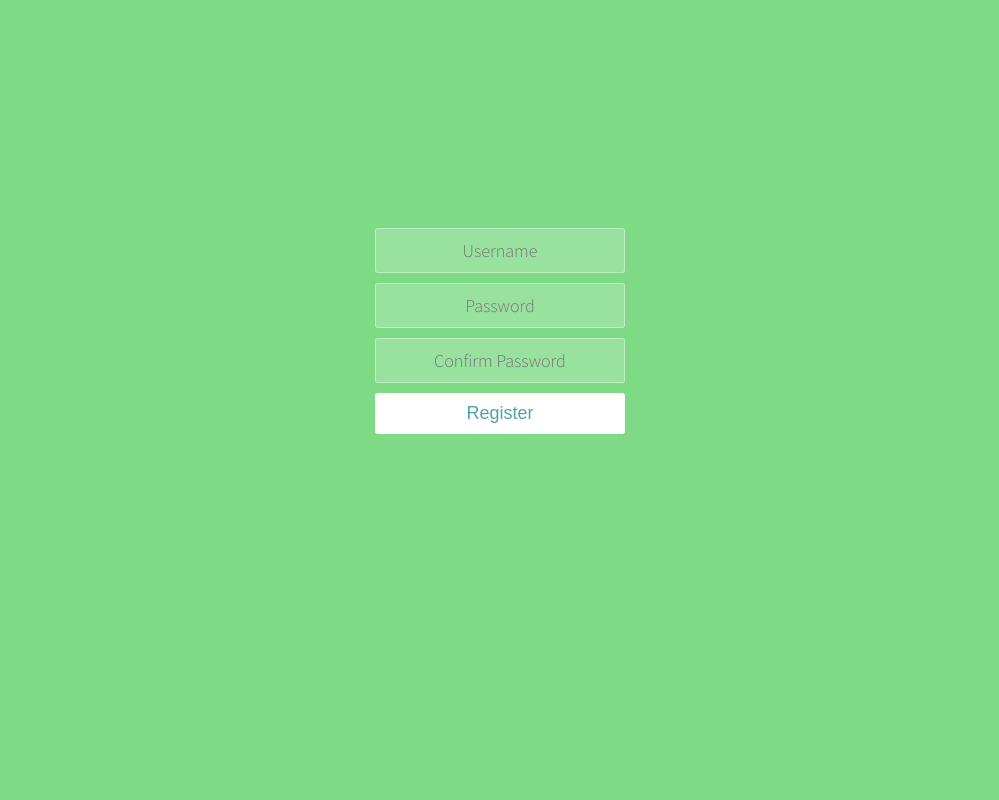
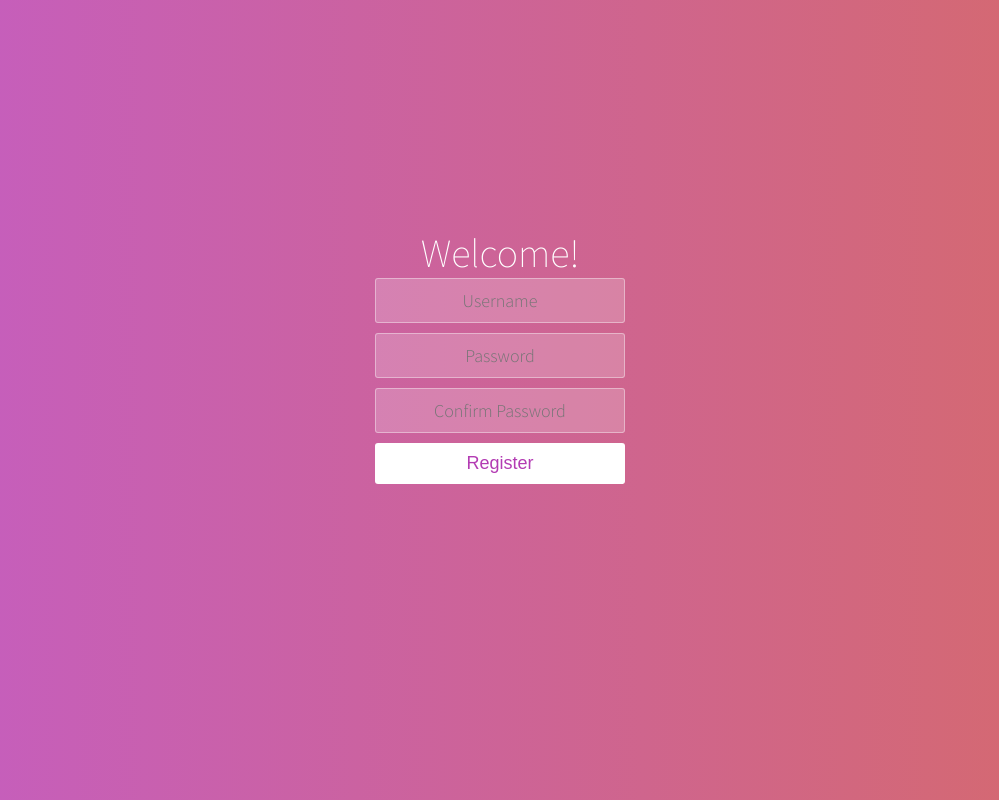
Before and after one commit to silvertejp89/Project-Login-, a React (Create React App) app: page / in a window 1280 px wide. Shown: the whole page, without its empty margins (140-1139 px from the left). Built offline with nearby package versions, Linux system fonts and the light colour scheme.

Commit message:
change background

```diff
--- a/public/styles.css
+++ b/public/styles.css
@@ -9,7 +9,7 @@ body {
   font-family: "Source Sans Pro", sans-serif;
   color: white;
   font-weight: 300;
-  background: #7fda86;
+  background-image: linear-gradient(to right, rgb(196, 93, 196) , rgb(214, 106, 106));
   width: 100%;
   height: 100%;
 }
@@ -50,7 +50,7 @@ form button {
   background-color: white;
   border: 0;
   padding: 10px 15px;
-  color: #50a3a2;
+  color: rgb(179, 59, 179);
   border-radius: 3px;
   width: 250px;
   font-size: 18px;
--- a/src/components/Form.jsx
+++ b/src/components/Form.jsx
@@ -4,6 +4,7 @@ import Input from './Input';
 function Form(props) {
   return (
     <form className="form">
+      <h1>Welcome!</h1>
       <Input type="text" placeholder="Username" />
       <Input type="password" placeholder="Password" />
       {props.isRegistered === false && (
```
